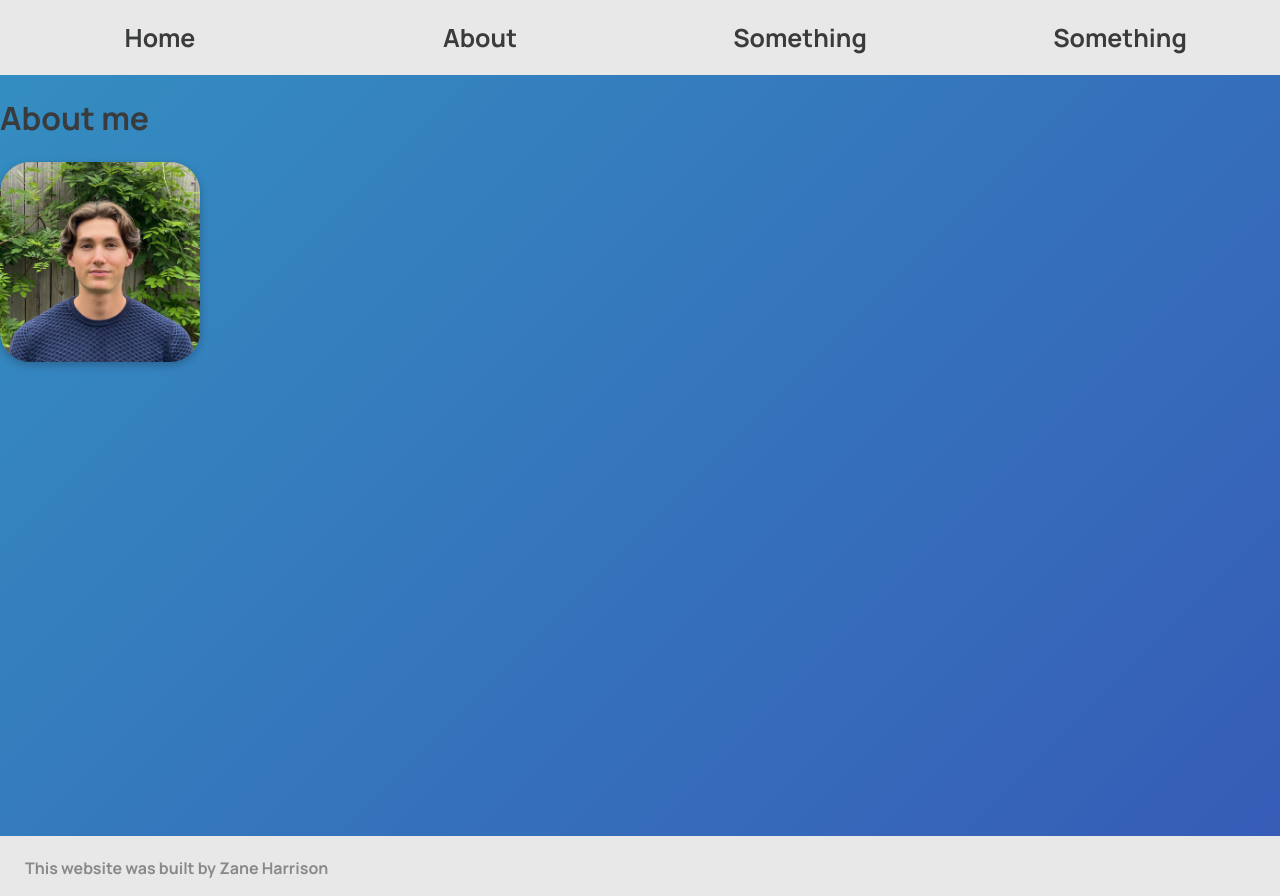
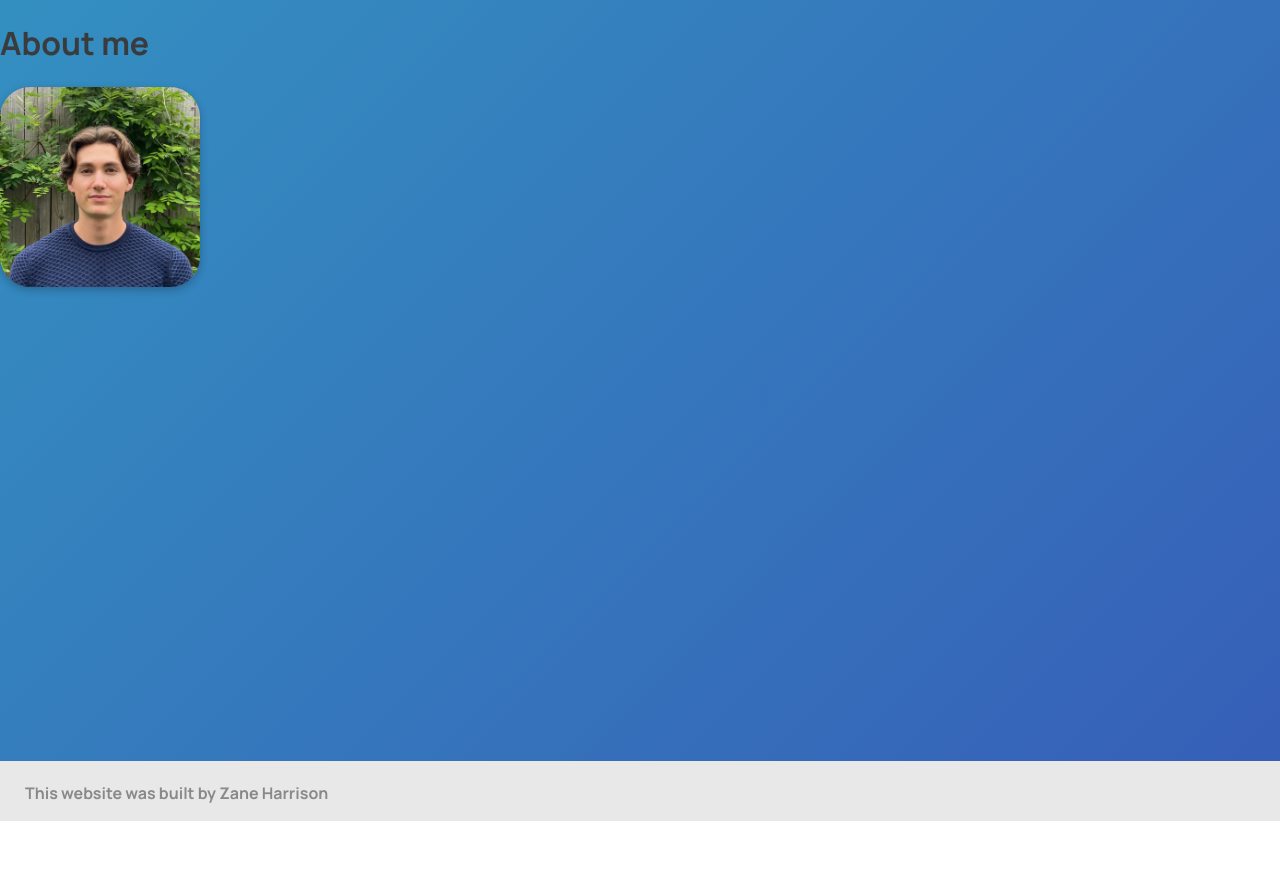
Before and after one commit to zaneHarrison/zlh-personal-site, a Next.js app: page /about in a window 1280 px wide. After the commit the page ends 821 px from the top, so only its background shows below. Built offline with nearby package versions, Linux system fonts and the light colour scheme.

Commit message:
Changed resume section height

```diff
--- a/app/layout.js
+++ b/app/layout.js
@@ -14,7 +14,7 @@ export default function RootLayout({ children }) {
   return (
     <html lang="en">
       <body className={manrope.className}>
-        <Header />
+        {/* <Header /> */}
         <div className="page-wrap">{children}</div>
         <Footer />
       </body>
--- a/styles/ViewResumeSection.module.css
+++ b/styles/ViewResumeSection.module.css
@@ -1,5 +1,5 @@
 .container {
-  height: 100px;
+  height: 140px;
   width: 100vw;
   display: flex;
   justify-content: center;
```
